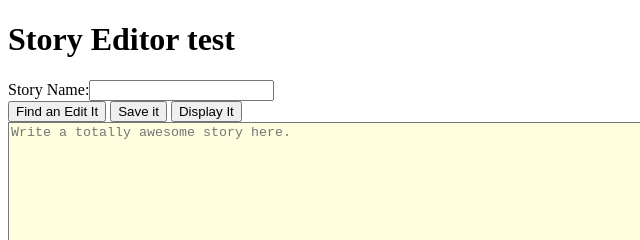
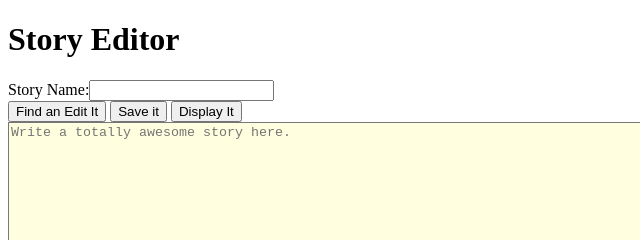
Before and after one commit to JoeWatt40/WDD_330, a plain HTML site: page story_editor.html in a window 1280 px wide. Shown: the top 240 px of the page, 0-640 px from the left. Drawn offline with Linux system fonts and the light colour scheme.

Commit message:
Update story_editor.html
update

```diff
--- a/story_editor.html
+++ b/story_editor.html
@@ -27,7 +27,7 @@
 </style>
 <body>
 
-    <h1>Story Editor test</h1>
+    <h1>Story Editor</h1>
 
     Story Name:<input id=name_input></input>
 
```
